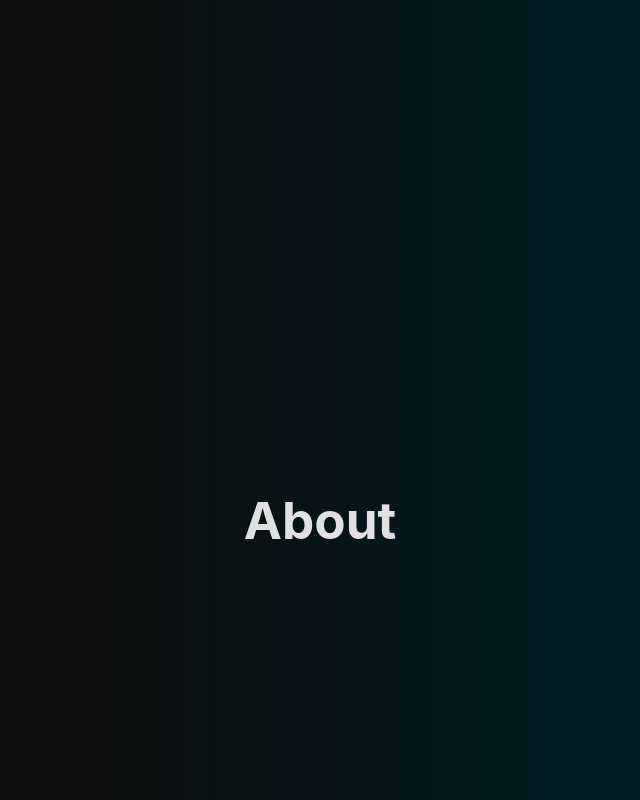
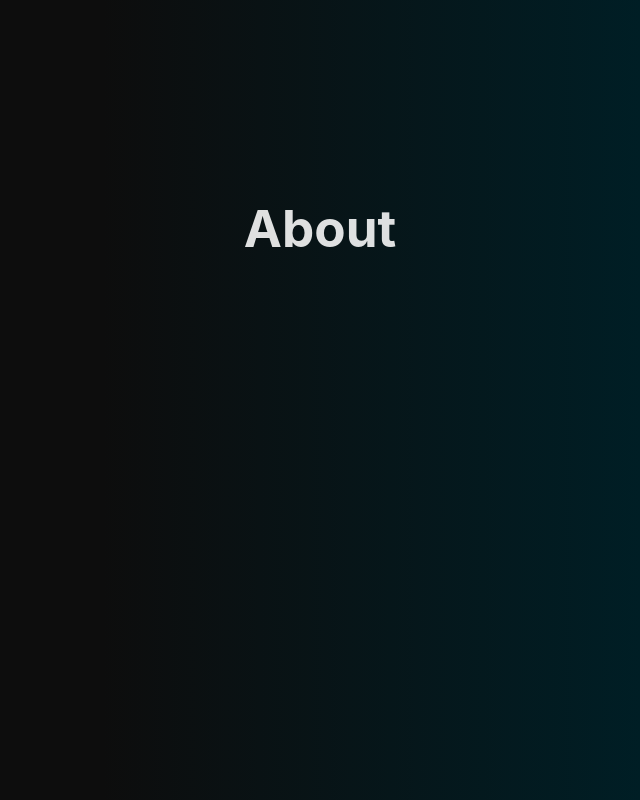
Before and after one commit to Duke-Skygawker/portfolio, a React (Vite) app: page / in a window 1280 px wide. Shown: the part 760-1560 px from the top of the page, without its empty margins (320-960 px from the left). Built offline with nearby package versions, Linux system fonts and the light colour scheme.

Commit message:
about section styling tweaks

```diff
--- a/src/App/components/About/about.css
+++ b/src/App/components/About/about.css
@@ -1,8 +1,9 @@
 .about {
   /* border: 2px solid red; */
-  width: 100%;
-  height: 100vh;
+  margin-top: 5em;
+  min-width: 100%;
+  min-height: 100vh;
   display: flex;
   justify-content: center;
-  align-items: center;
+  /* align-items: center; */
 }
```
